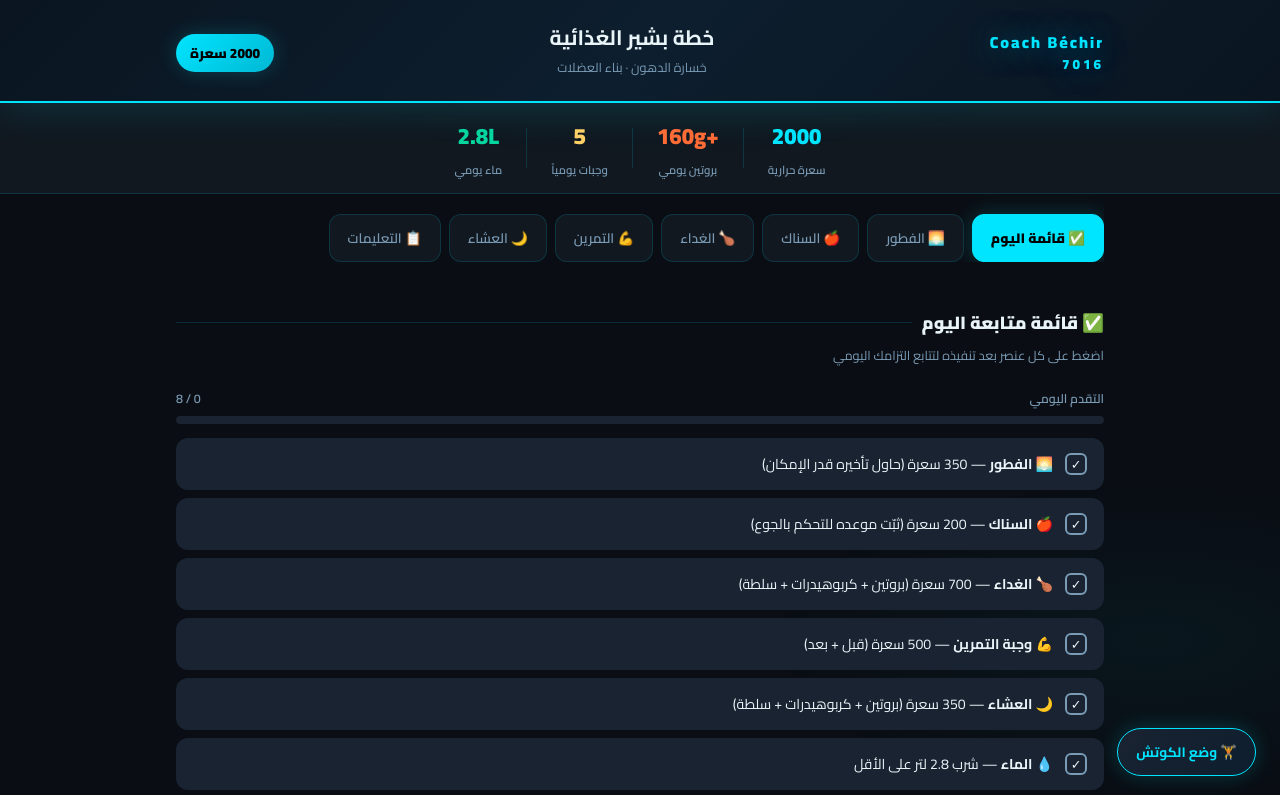
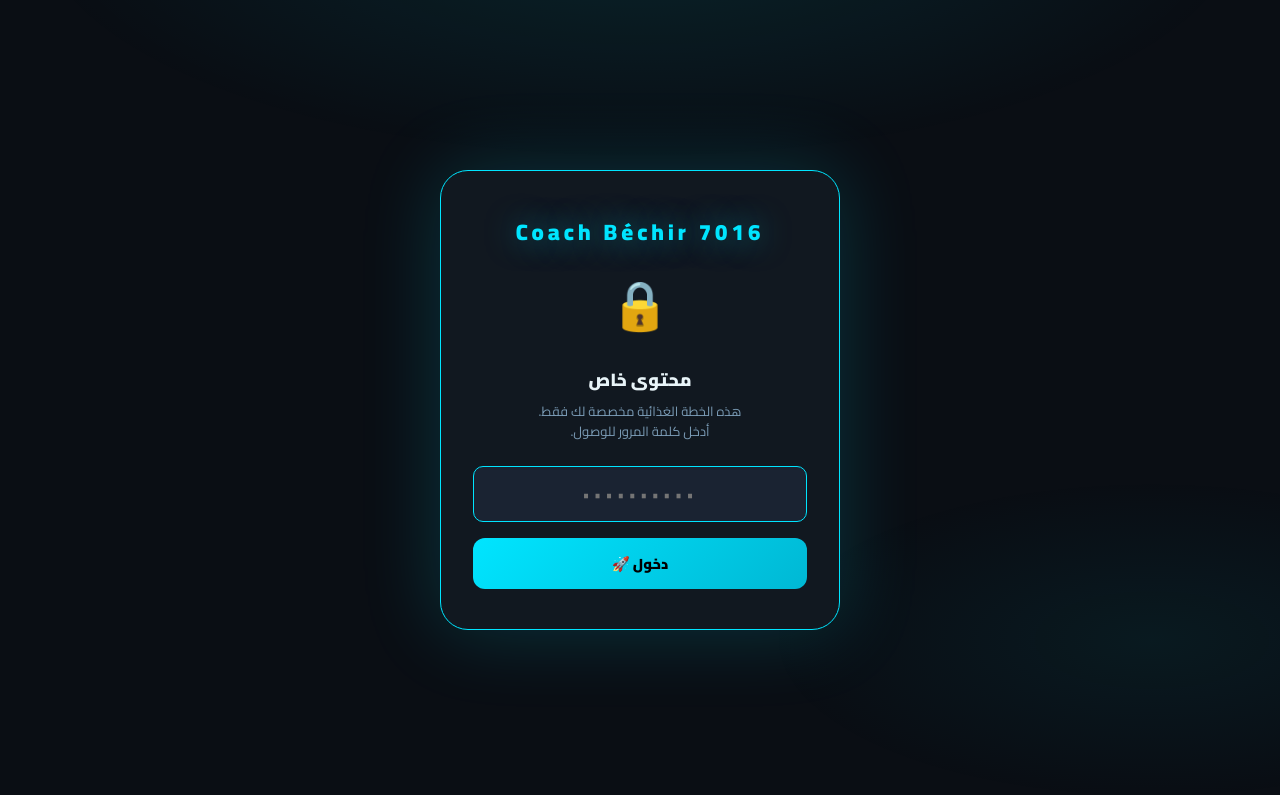
Before and after one commit to Bashtech7016/CoachBechir_Diet, a plain HTML site: page index.html in a window 1280 px wide. Shown: the top 795 px of the page. Drawn offline with Linux system fonts and the light colour scheme.

Commit message:
Add files via upload

```diff
--- a/index.html
+++ b/index.html
@@ -148,6 +148,37 @@
   }
   .form-btn:hover { transform:scale(1.02); box-shadow:var(--glow); }
   .form-error { color:var(--red); font-size:0.8rem; margin-top:6px; display:none; }
+
+  /* FULL PAGE LOCK SCREEN */
+  #lockScreen {
+    position: fixed; inset: 0; z-index: 9999;
+    background: var(--dark);
+    display: flex; align-items: center; justify-content: center;
+    flex-direction: column;
+  }
+  #lockScreen::before {
+    content:'';
+    position:fixed; inset:0;
+    background:
+      radial-gradient(ellipse 80% 50% at 50% -10%, rgba(0,229,255,0.1) 0%, transparent 60%),
+      radial-gradient(ellipse 60% 40% at 90% 80%, rgba(0,180,200,0.07) 0%, transparent 50%);
+    pointer-events:none;
+  }
+  .lock-box {
+    background: var(--dark2);
+    border: 1.5px solid var(--cyan);
+    border-radius: 28px;
+    padding: 40px 32px;
+    width: 90%; max-width: 400px;
+    box-shadow: 0 0 80px rgba(0,229,255,0.18);
+    text-align: center;
+    position: relative; z-index: 1;
+    animation: slideUp 0.4s ease;
+  }
+  .lock-logo { font-size:1.4rem; font-weight:900; color:var(--cyan); letter-spacing:4px; margin-bottom:6px; text-shadow:0 0 30px rgba(0,229,255,0.5); }
+  .lock-icon { font-size:3rem; margin-bottom:14px; }
+  .lock-title { font-size:1.1rem; font-weight:800; color:var(--text); margin-bottom:6px; }
+  .lock-sub { font-size:0.82rem; color:var(--text-dim); margin-bottom:24px; line-height:1.5; }
 
   /* PASSWORD SCREEN */
   .pw-screen { text-align:center; }
@@ -412,6 +443,20 @@
 </style>
 </head>
 <body>
+
+<!-- FULL PAGE LOCK SCREEN -->
+<div id="lockScreen">
+  <div class="lock-box">
+    <div class="lock-logo">Coach Béchir 7016</div>
+    <div class="lock-icon">🔒</div>
+    <div class="lock-title">محتوى خاص</div>
+    <div class="lock-sub">هذه الخطة الغذائية مخصصة لك فقط.<br>أدخل كلمة المرور للوصول.</div>
+    <input type="password" class="pw-input" id="lockInput" placeholder="••••••••••"
+      onkeydown="if(event.key==='Enter')checkLock()" autofocus />
+    <div class="form-error" id="lockError" style="display:none;text-align:center;margin-bottom:8px;">كلمة المرور غير صحيحة ❌</div>
+    <button class="form-btn" onclick="checkLock()">دخول 🚀</button>
+  </div>
+</div>
 
 <!-- TOAST -->
 <div class="toast" id="toast">✅ تم تحديث الخطة بنجاح!</div>
@@ -897,6 +942,25 @@
 </footer>
 
 <script>
+// ─── LOCK SCREEN ─────────────────────────────────────────────────────────────
+const LOCK_PASSWORD = "BashDiet26";
+
+function checkLock() {
+  const val = document.getElementById("lockInput").value;
+  if (val === LOCK_PASSWORD) {
+    const ls = document.getElementById("lockScreen");
+    ls.style.transition = "opacity 0.5s";
+    ls.style.opacity = "0";
+    setTimeout(() => ls.remove(), 500);
+  } else {
+    const inp = document.getElementById("lockInput");
+    inp.classList.add("shake");
+    document.getElementById("lockError").style.display = "block";
+    inp.value = "";
+    setTimeout(() => inp.classList.remove("shake"), 500);
+  }
+}
+
 // ─── DEFAULT (BASHIR) DATA ───────────────────────────────────────────────────
 const DEFAULT = {
   name: 'بشير',
```
